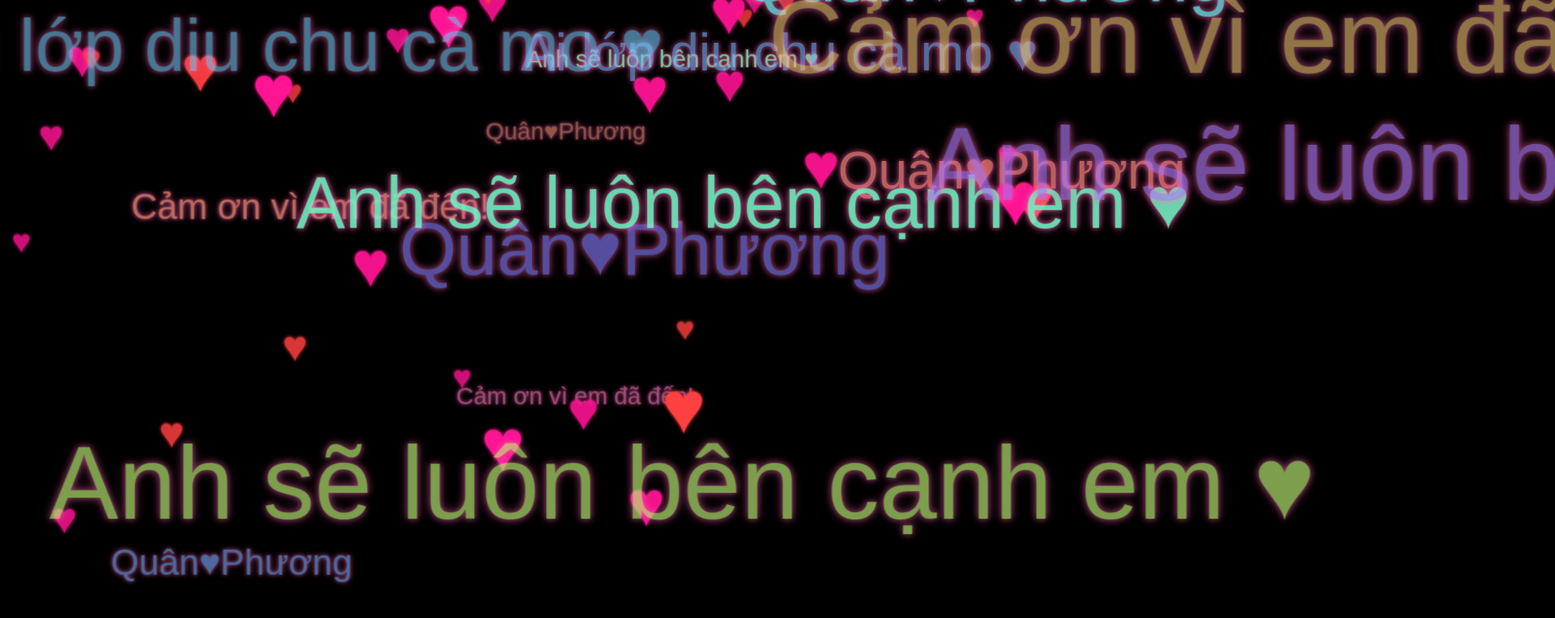
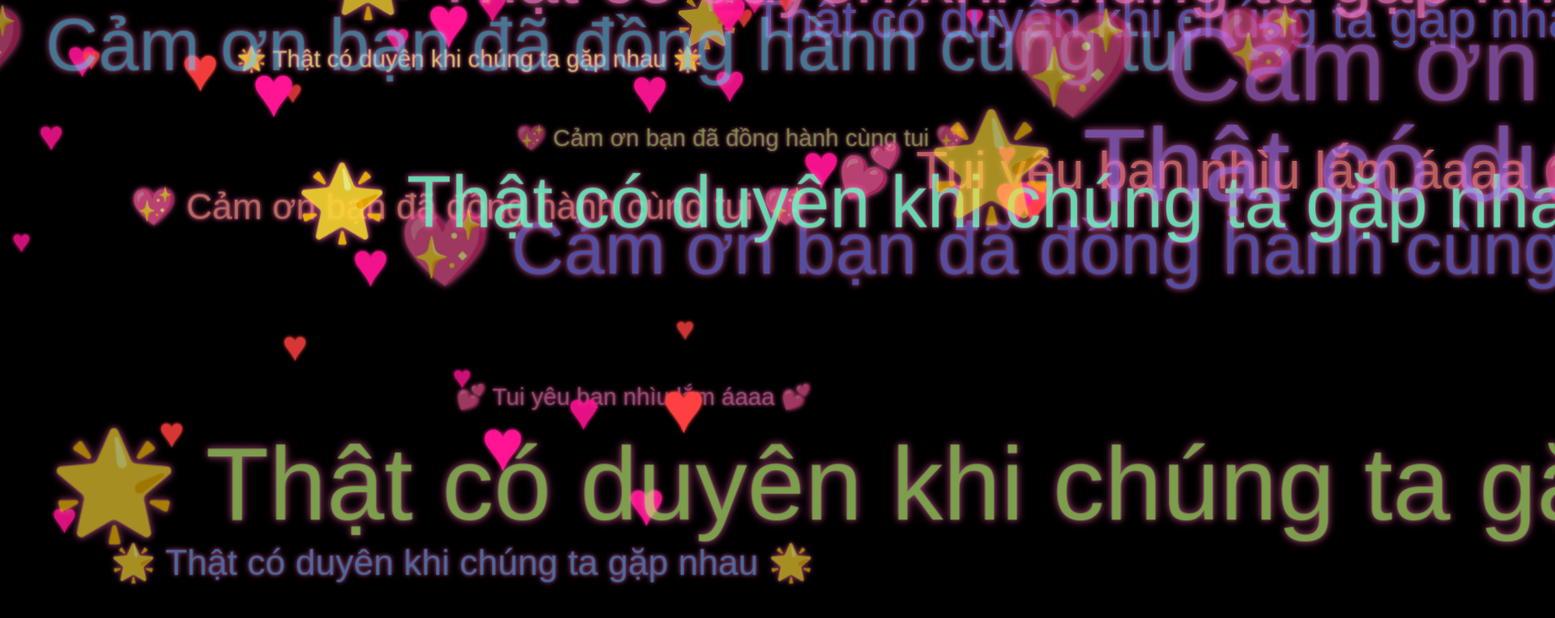
Before and after one commit to TNoLove/trantai, a plain HTML site: page index.html in a window 1280 px wide. Shown: the top 764 px of the page at 81% size, 1920 px wide, since content can reach past the window. Drawn offline with Linux system fonts and the light colour scheme.

Commit message:
Update index.html

```diff
--- a/index.html
+++ b/index.html
@@ -134,10 +134,28 @@
     </audio>
     <script>
         const texts = [
-            "Cảm ơn vì em đã đến!",
-            "Ai lớp diu chu cà mo ♥",
-            "Anh sẽ luôn bên cạnh em ♥",
-            "Quân♥Phương"
+         "💖 Cảm ơn bạn đã đồng hành cùng tui 💖",
+"🌟 Thật có duyên khi chúng ta gặp nhau 🌟",
+"💕 Tui yêu bạn nhìu lắm áaaa 💕",
+"💖 Cảm ơn bạn đã đồng hành cùng tui 💖",
+"🌟 Thật có duyên khi chúng ta gặp nhau 🌟",
+"💕 Tui yêu bạn nhìu lắm áaaa 💕",
+"💖 Cảm ơn bạn đã đồng hành cùng tui 💖",
+"🌟 Thật có duyên khi chúng ta gặp nhau 🌟",
+"💕 Tui yêu bạn nhìu lắm áaaa 💕",
+"💖 Cảm ơn bạn đã đồng hành cùng tui 💖",
+"🌟 Thật có duyên khi chúng ta gặp nhau 🌟",
+"💕 Tui yêu bạn nhìu lắm áaaa 💕",
+"💖 Cảm ơn bạn đã đồng hành cùng tui 💖",
+"🌟 Thật có duyên khi chúng ta gặp nhau 🌟",
+"💕 Tui yêu bạn nhìu lắm áaaa 💕",
+"💖 Cảm ơn bạn đã đồng hành cùng tui 💖",
+"🌟 Thật có duyên khi chúng ta gặp nhau 🌟",
+"💕 Tui yêu bạn nhìu lắm áaaa 💕",
+"💖 Cảm ơn bạn đã đồng hành cùng tui 💖",
+"🌟 Thật có duyên khi chúng ta gặp nhau 🌟",
+"💕 Tui yêu bạn nhìu lắm áaaa 💕",
+
         ];
 
         const scene = document.getElementById("scene");
```
